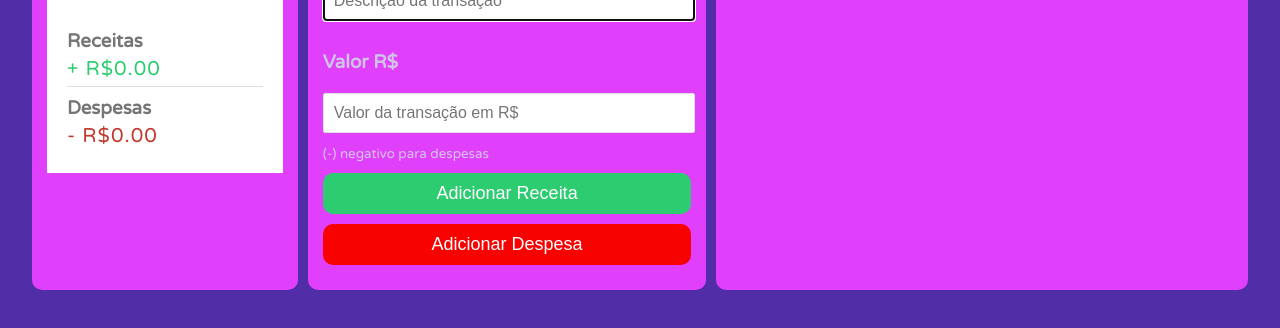
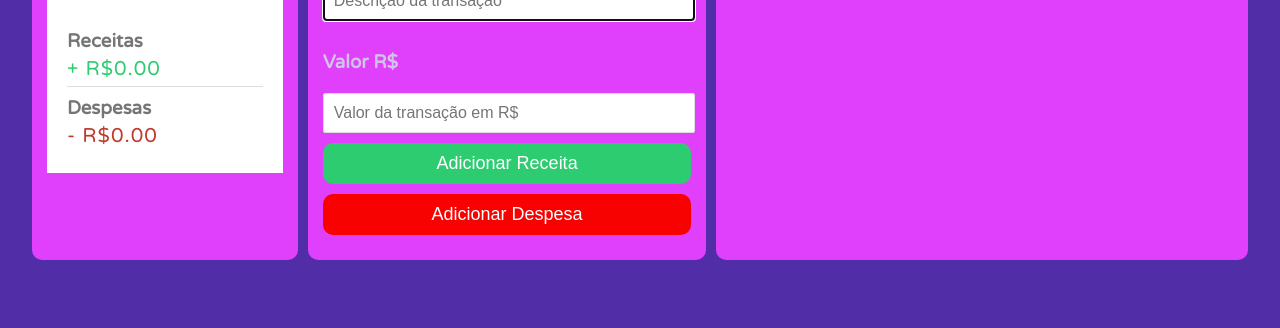
Before and after one commit to gustavo-gml/web-controle-financeiro-2026, a plain HTML site: page index.html in a window 1280 px wide. Shown: the part 218-546 px from the top of the page. Drawn offline with Linux system fonts and the light colour scheme.

Commit message:
refactor: remove unnecessary hint for negative values in transaction input

```diff
--- a/index.html
+++ b/index.html
@@ -46,7 +46,7 @@
             <h3>Valor R$</h3>
           </label>
           <input type="text" id="montante" placeholder="Valor da transação em R$" />
-          <small>(-) negativo para despesas</small>
+
         </div>
 
         <button id="btn-receita" class="btn">Adicionar Receita</button>
```
